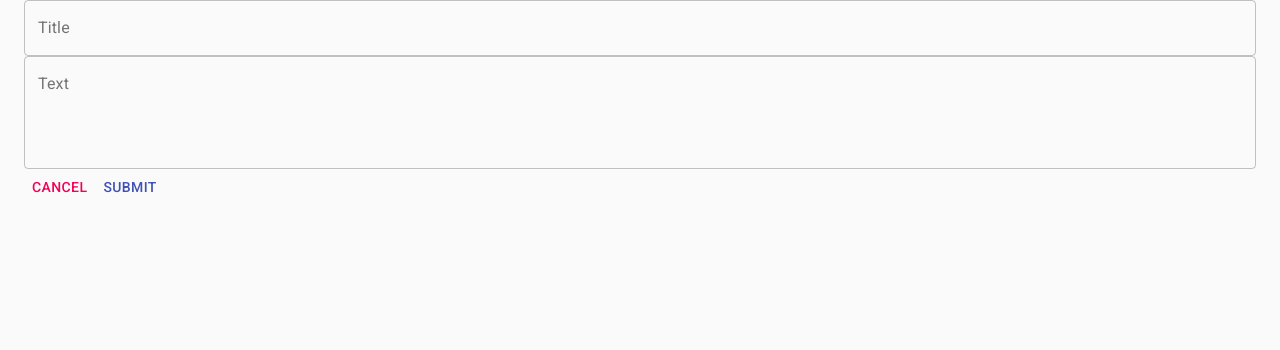
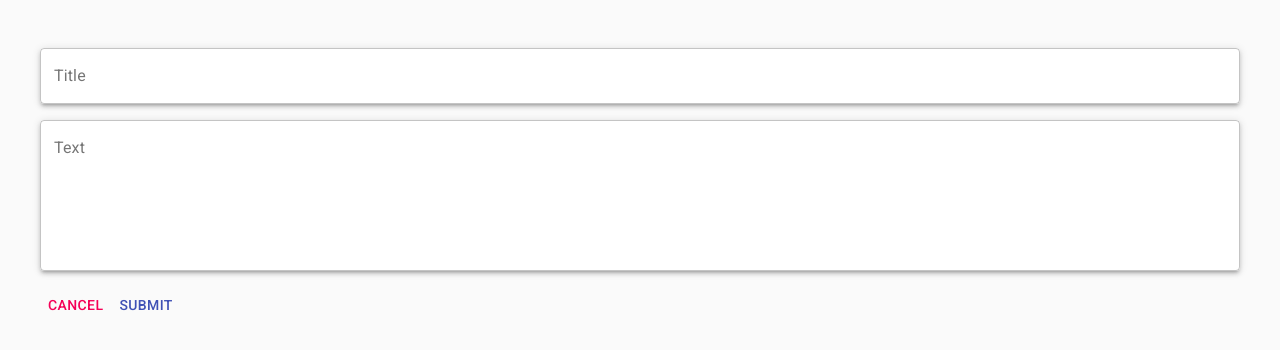
Before and after one commit to cs280fa21/quicknote-app, a React (Create React App) app: page /add in a window 1280 px wide. Shown: the top 350 px of the page. Built offline with nearby package versions, Linux system fonts and the light colour scheme.

Commit message:
Step 12: Improve styling

```diff
--- a/src/pages/UpsertNote.js
+++ b/src/pages/UpsertNote.js
@@ -1,6 +1,17 @@
 import React, { Component } from "react";
-import { FormControl, TextField, Button } from "@material-ui/core";
+import { FormControl, TextField, Button, Paper } from "@material-ui/core";
 import { withRouter } from "react-router";
+
+const styles = {
+  form: {
+    marginTop: "2rem",
+    marginBottom: "1rem",
+    padding: "1rem",
+  },
+  paper: {
+    marginBottom: "1rem",
+  },
+};
 
 class UpsertNote extends Component {
   constructor(props) {
@@ -48,7 +59,8 @@
 
   render() {
     return (
-      <form>
+      <form style={styles.form}>
+        <Paper elevation={3} style={styles.paper}>
           <FormControl fullWidth>
             <TextField
               label="Title"
@@ -57,16 +69,19 @@
               onChange={this.updateTitle}
             />
           </FormControl>
+        </Paper>
+        <Paper elevation={3} style={styles.paper}>
           <FormControl fullWidth>
             <TextField
               label="Text"
               multiline
-            rows={4}
+              rows={6}
               variant="outlined"
               value={this.state.text}
               onChange={this.updateText}
             />
           </FormControl>
+        </Paper>
         <div>
           <Button type="button" color="secondary" onClick={this.handleCancel}>
             Cancel
```
Lines whose indentation alone changed are shown as unchanged.
